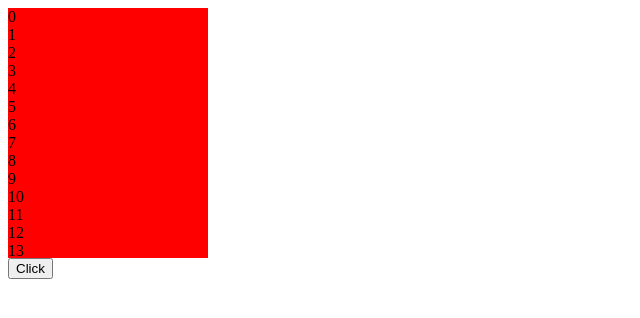
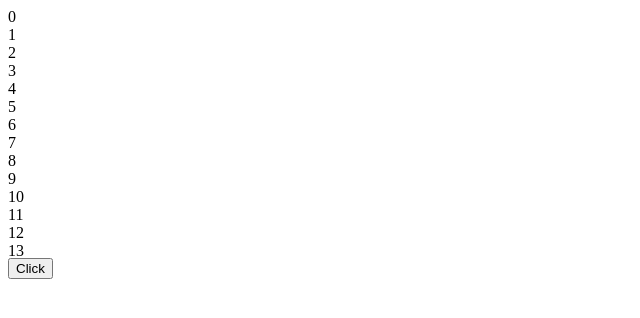
Before and after one commit to awlui/scroll-n-react, a React app: page / in a window 1280 px wide. Shown: the top 318 px of the page, without its empty margins (0-640 px from the left). Built offline with nearby package versions, Linux system fonts and the light colour scheme; the HTML template or start-up script is replaced by a standard one.

Commit message:
Remove external stylesheets

```diff
--- a/src/styles/scss/scroll.scss
+++ b/src/styles/scss/scroll.scss
@@ -1,5 +1,5 @@
-.scroll {
-  background-color: red;
-  padding: 0;
-  margin: 0;
-}
+// .scroll {
+//   background-color: rgba(245,245,220, 1);
+//   padding: 0;
+//   margin: 0;
+// }
```
